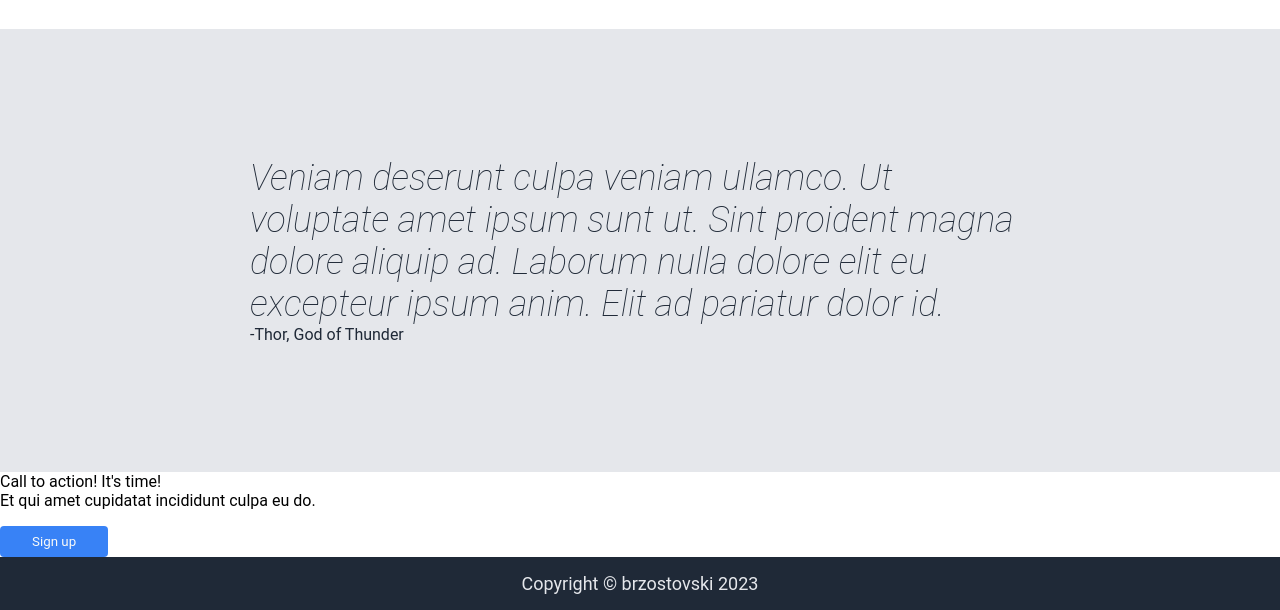
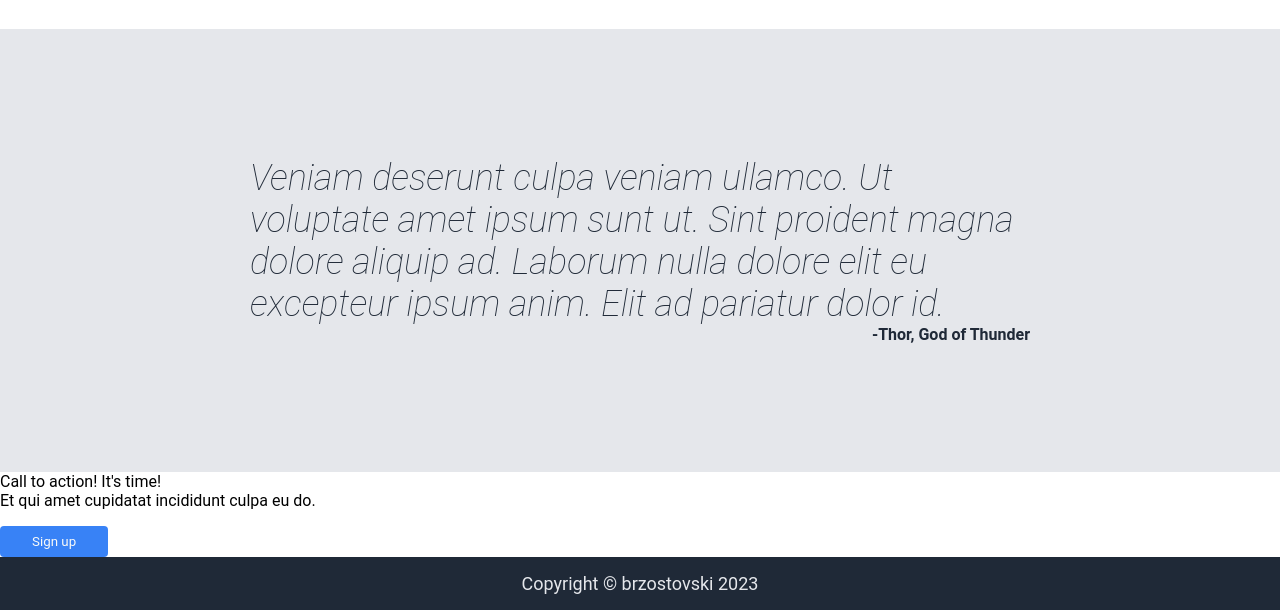
Before and after one commit to brzostovski/landing-page, a plain HTML site: page index.html in a window 1280 px wide. Shown: the part 782-1392 px from the top of the page. Drawn offline with Linux system fonts and the light colour scheme.

Commit message:
Finish quote section

```diff
--- a/style.css
+++ b/style.css
@@ -136,7 +136,8 @@ button.sign-up {
 }
 
 .quote-author {
-
+  font-weight: bold;
+  text-align: right;
 }
 
 .footer {
```
